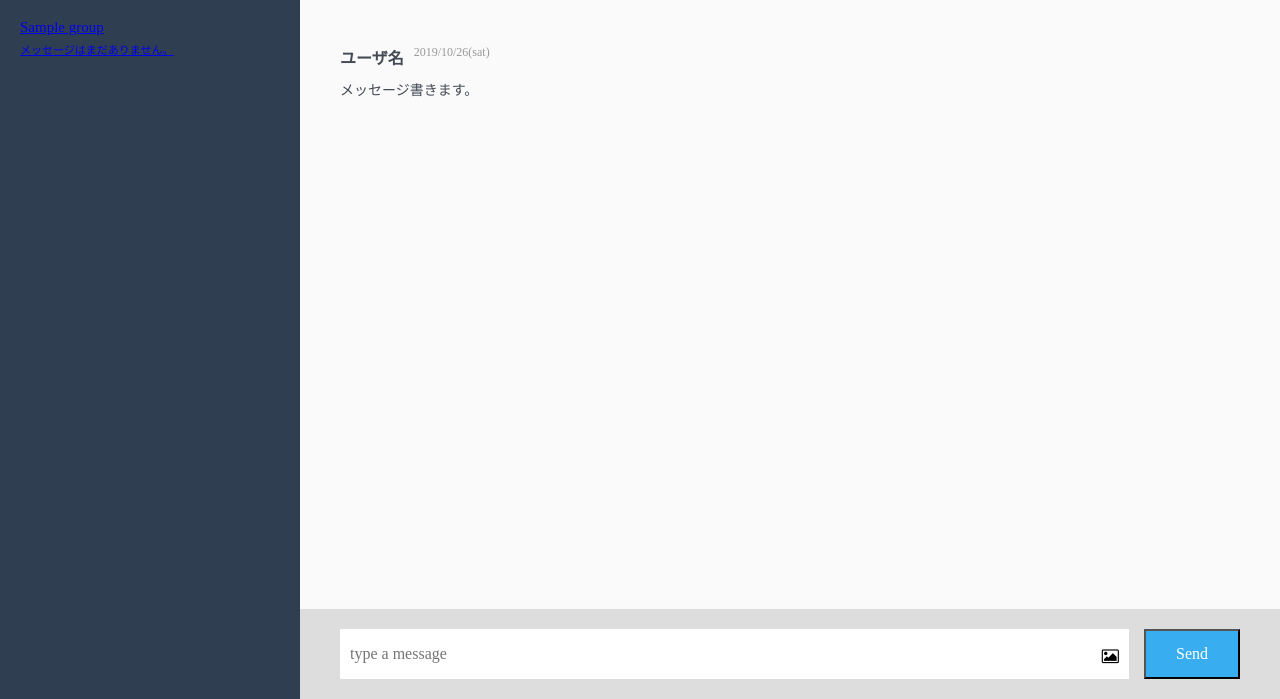
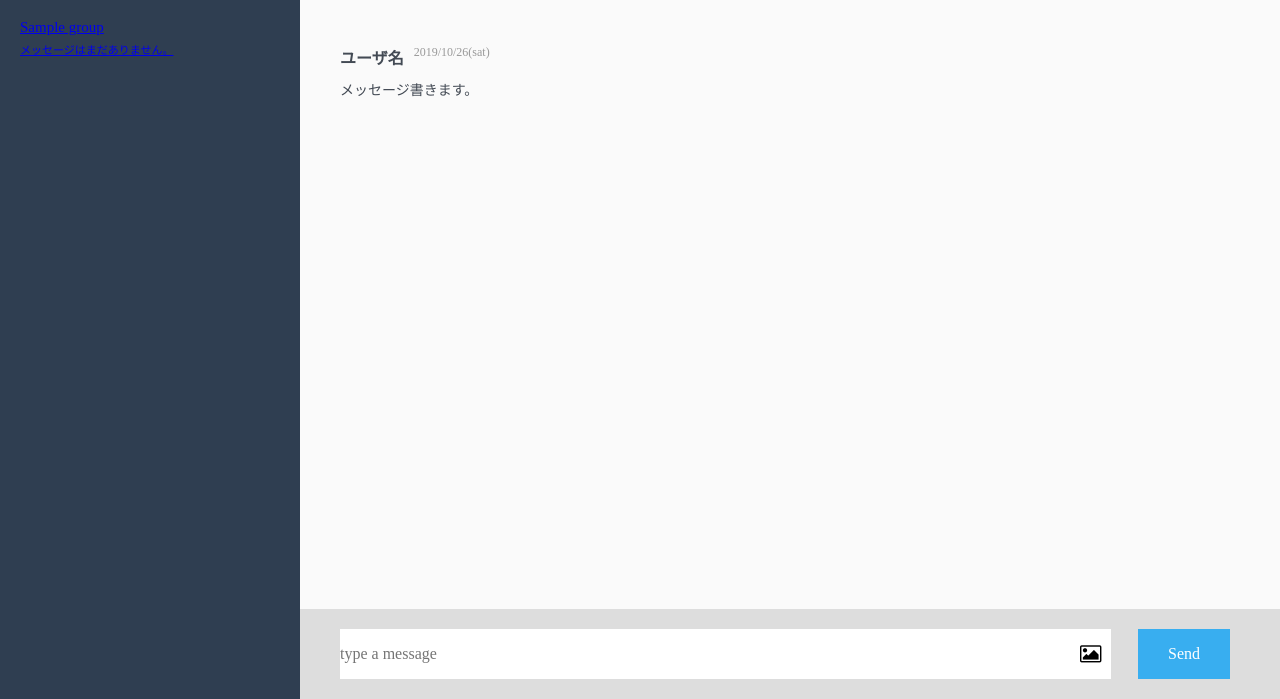
Before and after one commit to pilons/chat-space, a Rails app: page /groups/1/messages in a window 1280 px wide. Shown: the part 101-800 px from the top of the page. Run offline with Rails 7, Linux system fonts and the light colour scheme; a user stored in the database is signed in; tables that the repository leaves empty hold one stand-in row (values such as "Sample post"); style sheets or scripts are compiled from the project's sources; some libraries are stand-ins or nearby versions.

Commit message:
メッセージ送信機能の実装

```diff
--- a/app/assets/stylesheets/application.scss
+++ b/app/assets/stylesheets/application.scss
@@ -1,7 +1,7 @@
 @import "reset";
 @import "font-awesome";
+@import "config/colors";
 @import "modules/messages";
 @import "modules/user";
-@import "config/colors";
 @import "modules/group";
 @import "modules/flash";
--- a/app/assets/stylesheets/modules/_messages.scss
+++ b/app/assets/stylesheets/modules/_messages.scss
@@ -126,43 +126,38 @@
     margin-bottom: 10px
   }
 }
-.form{
+.form {
+  background-color: #DDDDDD;
   box-sizing: border-box;
-  height: 100%;
-  padding: 20px 40px;
-  background-color: #ddd;
-  .new_message{
-    display: flex;
-    height: 50;
-
-    .input-box{
-      float: right;
-      width: 100%;
-      position: relative;
-        &__text{
-          box-sizing: border-box;
+  height: 90px;
+  padding: 20px 50px 20px 40px;
+  &__message {
+    border: none;
     float: left;
     height: 50px;
-          width: 100%;
-          padding: 0 15px 0 10px;
-          color: #434a54;
-          border-style: none;
+    width: calc(100% - 150px);
   }
-        &__image{
-          position: absolute;
-          right: 10px;
-          bottom: 13px;
+  &__mask {
+    background-color: $white;
+    float: left;
+    height: 50px;
+    padding-right: 10px;
+    &__image {
+      font-size: 20px;
+      line-height: 50px;
+    }
+    .hidden {
+      display: none;
     }
   }
-    .submit-btn{
+  &__submit {
+    background-color: $light_blue;
+    border: none;
+    color: $white;
     float: right;
-      width: 100px;
+    font-size: 16px;
     height: 50px;
+    margin-left: 15px;
     padding: 0 30px;
-      margin-left: 15px;
-      background-color: #38aef0;
-      color: white;
-      cursor: pointer;
   }
 }
-}
--- a/app/controllers/messages_controller.rb
+++ b/app/controllers/messages_controller.rb
@@ -1,6 +1,29 @@
 class MessagesController < ApplicationController
+  before_action :set_group
 
   def index
+    @message = Message.new
+    @messages = @group.messages.includes(:user)
   end
 
+  def create
+    @message = @group.messages.new(message_params)
+    if @message.save
+      redirect_to group_messages_path(@group), notice: 'メッセージが送信されました'
+    else
+      @messages = @group.messages.includes(:user)
+      flash.now[:alert] = 'メッセージを入力してください。'
+      render :index
+    end
+  end
+
+  private
+
+  def message_params
+    params.require(:message).permit(:content, :image).merge(user_id: current_user.id)
+  end
+
+  def set_group
+    @group = Group.find(params[:group_id])
+  end
 end
--- a/app/models/message.rb
+++ b/app/models/message.rb
@@ -3,5 +3,4 @@
   belongs_to :user
 
   validates :content, presence: true, unless: :image?
-  mount_uploader :image, ImageUploader
 end
--- a/app/views/messages/index.html.haml
+++ b/app/views/messages/index.html.haml
@@ -44,9 +44,10 @@
           メッセージ書きます。
 
     .form
-      %form.new_message
-        .input-box
-          %input.input-box__text{placeholder: 'type a message', type: 'text', name: 'message[content]'}
-          %label.input-box__image{for: 'message_image'}
+      = form_for [@group, @message] do |f|
+        = f.text_field :content, class: 'form__message', placeholder: 'type a message'
+        .form__mask
+          = f.label :image, class: 'form__mask__image' do
             = fa_icon 'picture-o', class: 'icon'
-        %input.submit-btn{type: 'submit',name: 'commit', value: 'Send'}
+            = f.file_field :image, class: 'hidden'
+        = f.submit 'Send', class: 'form__submit'
```
Lines whose indentation alone changed are shown as unchanged.
